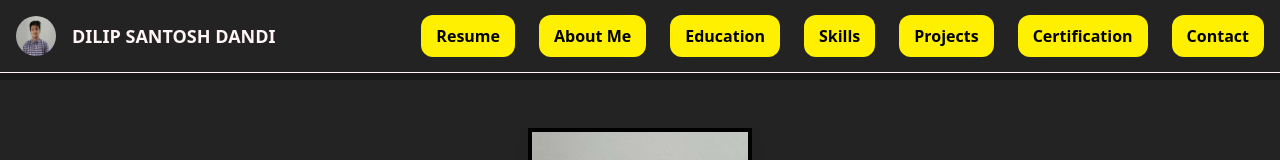
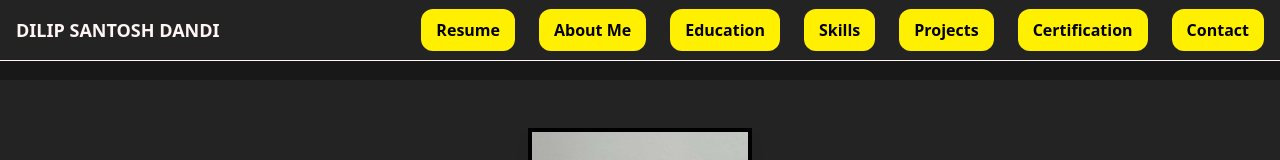
Before and after one commit to dilipdandi/dilip-portfolio, a React (Vite) app: page / in a window 1280 px wide. Shown: the top 160 px of the page. Built offline with nearby package versions, Linux system fonts and the light colour scheme.

Commit message:
header profile pic removed

```diff
--- a/src/components/Header.jsx
+++ b/src/components/Header.jsx
@@ -17,11 +17,6 @@ const Header = () => {
     <header className="bg-backgroundColor text-textColor p-4 fixed w-full border-b top-0 left-0 z-50">
       <nav className="container mx-auto flex justify-between items-center">
         <div className="flex items-center space-x-4">
-          <img
-            src={profilePic}
-            alt="Profile"
-            className="w-10 h-10 rounded-full"
-          />
           <div className="text-lg font-bold truncate md:whitespace-nowrap">
             DILIP SANTOSH DANDI
           </div>
```
